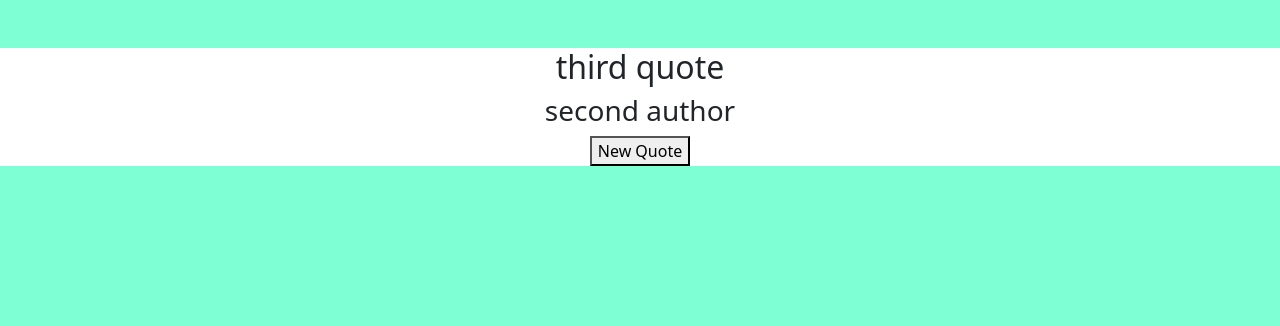
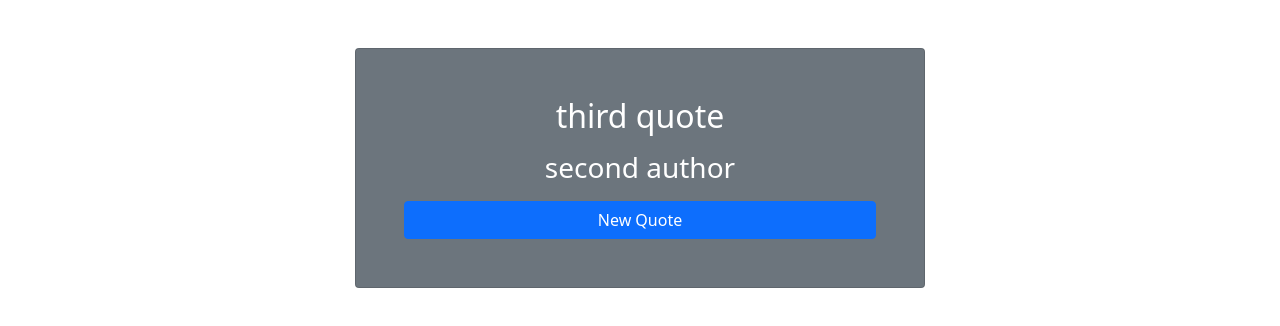
Before and after one commit to EnriqueSaracho/random-quote-machine, a plain HTML site: page index.html in a window 1280 px wide. Drawn offline with nearby package versions, Linux system fonts and the light colour scheme.

Commit message:
Update index.html styles.css
Updated index.html and deleted styles.css file, styling changes

```diff
--- a/index.html
+++ b/index.html
@@ -16,16 +16,23 @@
       integrity="sha384-ka7Sk0Gln4gmtz2MlQnikT1wXgYsOg+OMhuP+IlRH9sENBO0LRn5q+8nbTov4+1p"
       crossorigin="anonymous"
     ></script>
-    <link rel="stylesheet" href="styles.css" />
     <script src="app.js"></script>
   </head>
   <body>
     <script src="https://cdn.freecodecamp.org/testable-projects-fcc/v1/bundle.js"></script>
-    <div id="quote-box" class="my-5 text-center">
-      <h2 id="text"></h2>
-      <h3 id="author"></h3>
-      <button id="new-quote">New Quote</button>
-      <a href="twitter.com/intent/tweet" id="tweet-quote" target="_blank"></a>
+    <div class="container-sm my-5">
+      <div class="row justify-content-center">
+        <div id="quote-box" class="col-6 p-5 text-center card bg-secondary text-white">
+          <h2 id="text" class="mb-3"></h2>
+          <h3 id="author" class="mb-3"></h3>
+          <button id="new-quote" class="btn btn-primary">New Quote</button>
+          <a
+            href="twitter.com/intent/tweet"
+            id="tweet-quote"
+            target="_blank"
+          ></a>
+        </div>
+      </div>
     </div>
   </body>
 </html>
--- a/styles.css
+++ /dev/null
@@ -1,7 +0,0 @@
-body {
-    background-color: aquamarine;
-}
-
-#quote-box {
-  background-color: white;
-}
```
Lines whose indentation alone changed are shown as unchanged.
